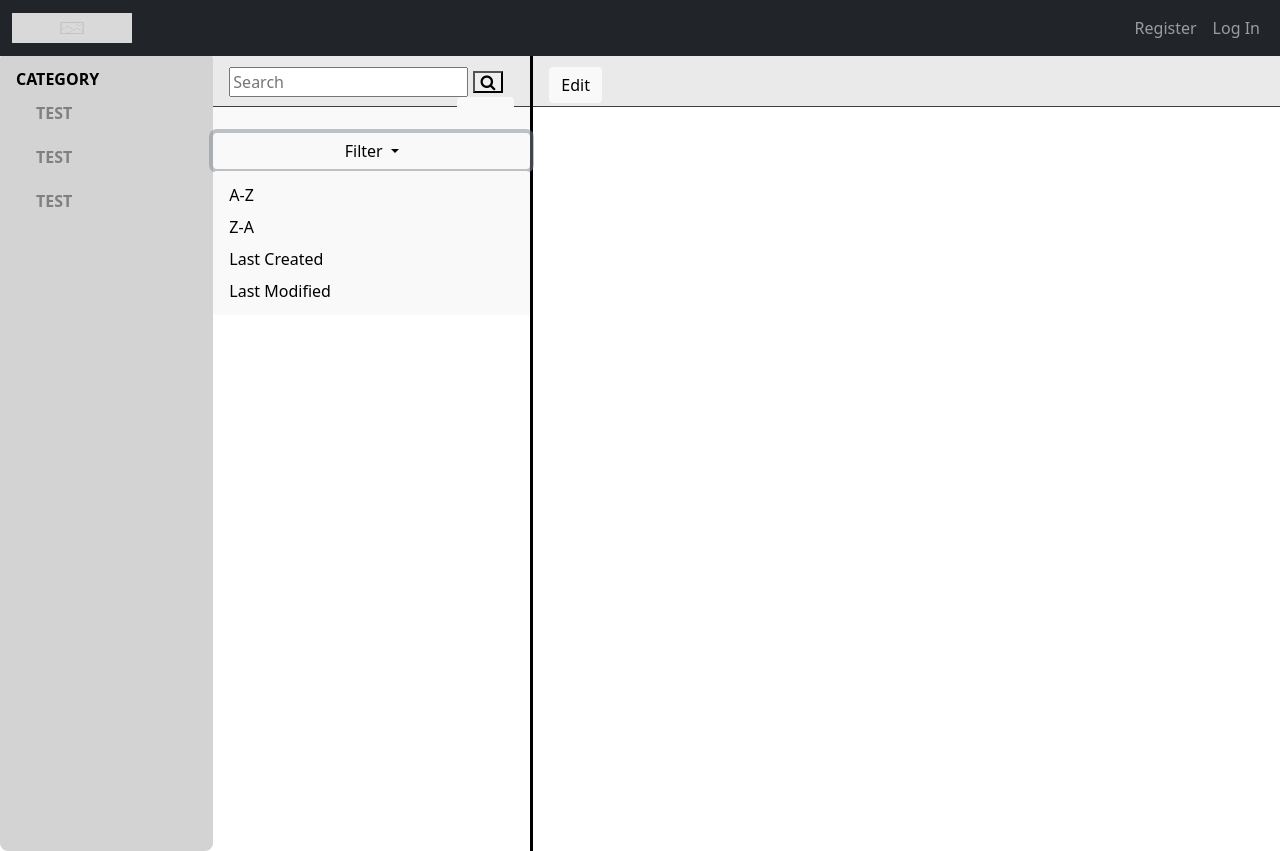
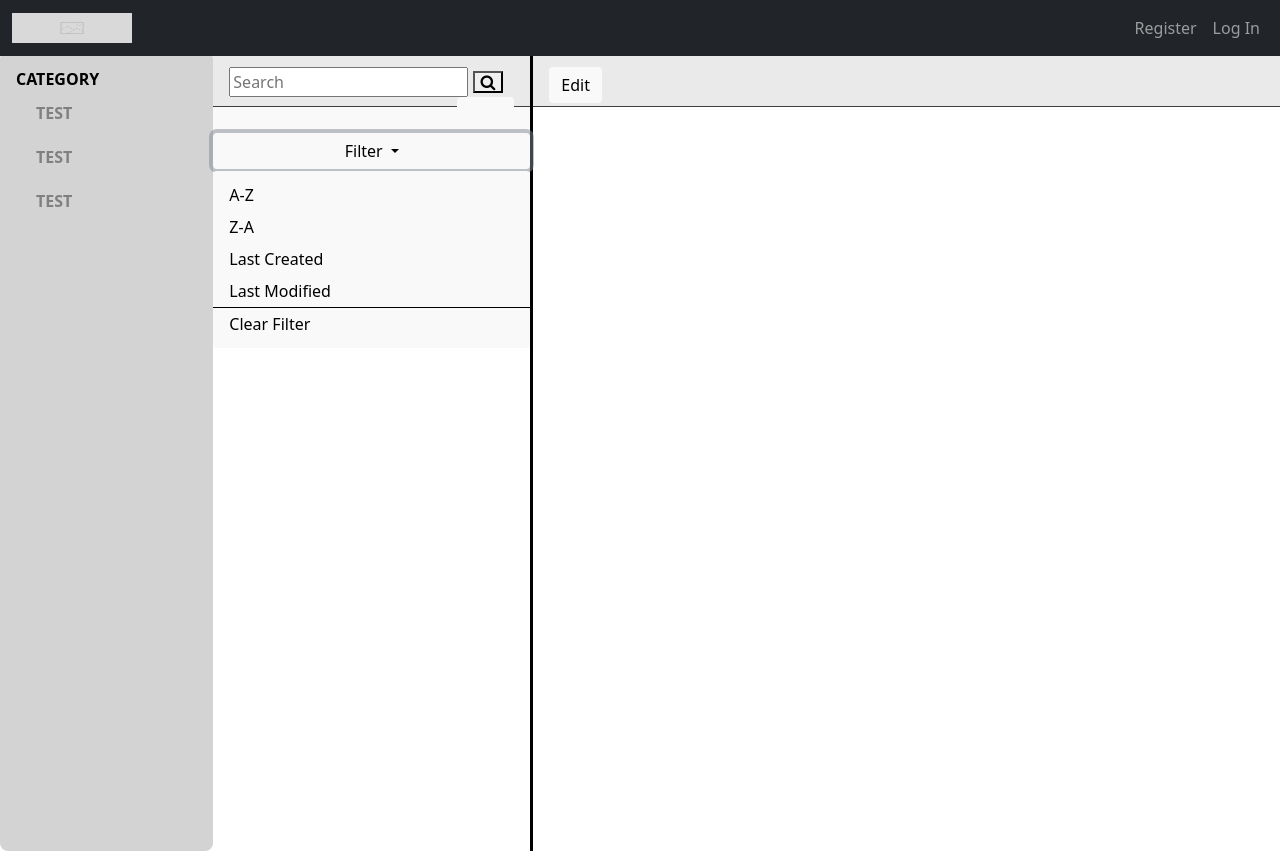
Before and after one commit to Fsociety098/DissertationPasswordManager, a Flask app: page /manager/index in a window 1280 px wide, after a click on "Filter". Run offline with Flask 2, Linux system fonts and the light colour scheme; data comes from the database, SQL or seed files in the repository; both versions use the stored data as it was after the commit.

Commit message:
added filter criteria and endpoints

```diff
--- a/PasswordManager/manager.py
+++ b/PasswordManager/manager.py
@@ -1,9 +1,6 @@
-import functools
-import re
 from flask import (
-    Blueprint, flash, g, redirect, render_template, request, session, url_for
+    Blueprint, render_template, session
 )
-from werkzeug.security import check_password_hash, generate_password_hash
 
 from PasswordManager.db import get_db
 
@@ -19,3 +16,47 @@ def index():
         'SELECT p.id, info.id, info.titlename, info.username FROM password p JOIN passwordinfo info '
         'on info.id = p.passwordinfoID WHERE p.userID = ?', (user_id,))
     return render_template('manager/selectpassword.html', passwords=passwords)
+
+
+@bp.route('/sort/asc', methods=('GET', 'POST'))
+def asc():
+    db = get_db()
+    user_id = session.get('user_id')
+
+    passwords = db.execute(
+        'SELECT p.id, info.id, info.titlename, info.username FROM password p JOIN passwordinfo info '
+        'on info.id = p.passwordinfoID WHERE p.userID = ? ORDER BY titlename ASC', (user_id,))
+    return render_template('manager/selectpassword.html', passwords=passwords)
+
+
+@bp.route('/sort/desc', methods=('GET', 'POST'))
+def desc():
+    db = get_db()
+    user_id = session.get('user_id')
+
+    passwords = db.execute(
+        'SELECT p.id, info.id, info.titlename, info.username FROM password p JOIN passwordinfo info '
+        'on info.id = p.passwordinfoID WHERE p.userID = ? ORDER BY titlename DESC', (user_id,))
+    return render_template('manager/selectpassword.html', passwords=passwords)
+
+
+@bp.route('/sort/last-modified', methods=('GET', 'POST'))
+def lastmodified():
+    db = get_db()
+    user_id = session.get('user_id')
+
+    passwords = db.execute(
+        'SELECT p.id, info.id, info.titlename, info.username, info.lastmodified FROM password p JOIN passwordinfo info '
+        'on info.id = p.passwordinfoID WHERE p.userID = ? ORDER BY lastmodified desc', (user_id,))
+    return render_template('manager/selectpassword.html', passwords=passwords)
+
+
+@bp.route('/sort/last-created', methods=('GET', 'POST'))
+def lastcreated():
+    db = get_db()
+    user_id = session.get('user_id')
+
+    passwords = db.execute(
+        'SELECT p.id, info.id, info.titlename, info.username, info.lastmodified FROM password p JOIN passwordinfo info '
+        'on info.id = p.passwordinfoID WHERE p.userID = ? ORDER BY lastmodified desc ', (user_id,))
+    return render_template('manager/selectpassword.html', passwords=passwords)
--- a/PasswordManager/static/style.css
+++ b/PasswordManager/static/style.css
@@ -123,6 +123,7 @@ body {
     background-color: #f9f9f9;
     border: none;
     color: black;
+
 }
 
 .editbutton {
@@ -191,18 +192,19 @@ body {
     color: black;
 }
 
-.row.overflow-auto{
+.row.overflow-auto {
     max-height: 88%;
 }
 
-::-webkit-scrollbar{
-    width:6px;
+::-webkit-scrollbar {
+    width: 6px;
 }
 
-.choose-password{
+.choose-password {
     max-width: 90%;
 }
-.row-choose-password{
+
+.row-choose-password {
     max-width: 100%;
 }
 
@@ -210,6 +212,7 @@ body {
     background: #212529;
     border-radius: 5px;
 }
+
 ::-webkit-scrollbar-thumb {
     background: grey;
     border-radius: 5px;
@@ -219,3 +222,25 @@ body {
 ::-webkit-scrollbar-thumb:hover {
     background: #eaeaea;
 }
+
+.choose-password-text {
+    margin-left: 4em;
+}
+
+.choose-password-text h1 {
+    text-decoration: black;
+    text-emphasis: black;
+    font-size: 25px;
+    font-family: Cambria;
+    font-weight: bold;
+    margin-bottom: 1px;
+}
+
+.choose-password-text p {
+    font-size: 15px;
+    font-family: Cambria;
+}
+
+.space{
+    margin: 1em;
+}
--- a/PasswordManager/templates/manager/base.html
+++ b/PasswordManager/templates/manager/base.html
@@ -86,16 +86,20 @@
                             Filter
                         </a>
                         <ul class="dropdown-menu filterbutton" aria-labelledby="dropdownMenuLink">
-                            <li><a class="dropdown-item" href="#">A-Z</a></li>
-                            <li><a class="dropdown-item" href="#">Z-A</a></li>
-                            <li><a class="dropdown-item" href="#">Last Created</a></li>
-                            <li><a class="dropdown-item" href="#">Last Modified</a></li>
+                            <li><a class="dropdown-item" href="{{ url_for('manager.asc') }}">A-Z</a></li>
+                            <li><a class="dropdown-item" href="{{ url_for('manager.desc') }}">Z-A</a></li>
+                            <li><a class="dropdown-item" href="{{ url_for('manager.lastcreated') }}">Last Created</a></li>
+                            <li><a class="dropdown-item" href="{{ url_for('manager.lastmodified') }}">Last Modified</a></li>
+                            <li><a class="dropdown-item" href="{{ url_for('manager.index') }}" style="border-top: 1px black solid">Clear Filter</a></li>
                         </ul>
                     </div>
+                <div class="space"></div>
                     <div class="row overflow-auto row-choose-password">
                         <div class="choose-password">
-                            {% block choosePassword %}
-                            {% endblock choosePassword %}
+                            <div class="choose-password-text">
+                                {% block choosePassword %}
+                                {% endblock choosePassword %}
+                            </div>
                         </div>
                     </div>
                 </div>
```
Also changed, not shown: instance/PasswordManager.sqlite. Lines whose indentation alone changed are shown as unchanged.
